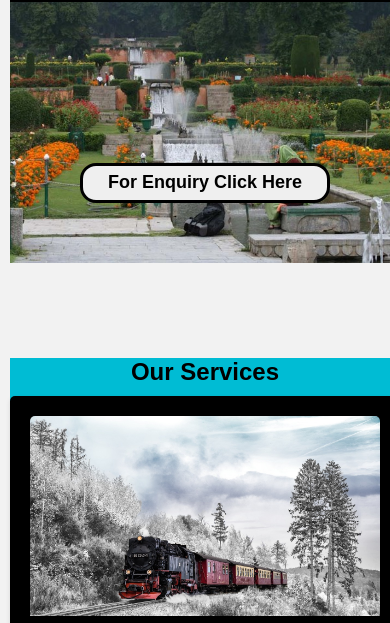
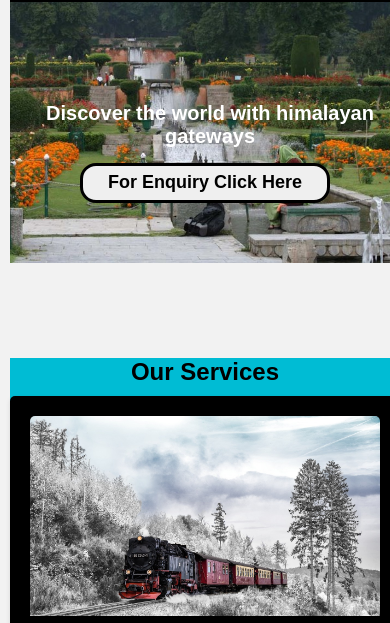
Before and after one commit to Shahidfarooq438/TravelAgency, a plain HTML site: page index.html in a window 390 px wide. Shown: the part 92-715 px from the top of the page. Drawn offline with Linux system fonts and the light colour scheme.

Commit message:
some changes made in css and html

```diff
--- a/index.html
+++ b/index.html
@@ -43,6 +43,7 @@
 		</header>
 	</div>
 	<div class="book">
+
 		<div class="slider" style="max-width:1300px">
 			<img class="mySlides" src="img/Gulmarg.jpg" style="width:100%">
 			<img class="mySlides" src="img/pahalgam.jpg" style="width:100%">
@@ -50,7 +51,9 @@
 			<img class="mySlides" src="img/Sonmarg.jpg" style="width:100%">
 			<img class="mySlides" src="img/Amarnath.jpg" style="width:100%">
 			<img class="mySlides" src="img/tulip.jpg" style="width:100%">
+
 		  </div>
+		  <p class="about">Discover the world with himalayan gateways</p>
 		  <button id="btn"><a href="https://docs.google.com/forms/d/e/1FAIpQLSd-bXqSOAq6gm8Kz-6-1VlrNZO3lmDbHLx9q1lQyG5KH3ycQQ/viewform?vc=0&c=0&w=1&flr=0&gxid=-8203366" target="_blank">For Enquiry Click Here</a></button>
 
 		<div class="content">
--- a/style.css
+++ b/style.css
@@ -248,6 +248,17 @@ footer {
     margin-bottom: 0;
     padding-bottom: 0;
 }
+
+.about{
+  position: absolute;
+  text-align: center;
+  top: 100px;
+  left: 120px;
+  text-align: center;
+  font-weight: 900;
+  font-size: 40px;
+  color: #fff;
+}
 #btn{
     border-radius: 16px;
     border: #000 solid;
@@ -288,6 +299,11 @@ footer {
 }
    .service, .testimonial, .destination{
       width: 100vw;
+   }
+   .about{
+    font-size: 20px;
+    position: absolute;
+    left: 10px;
    }
 }
 
```
